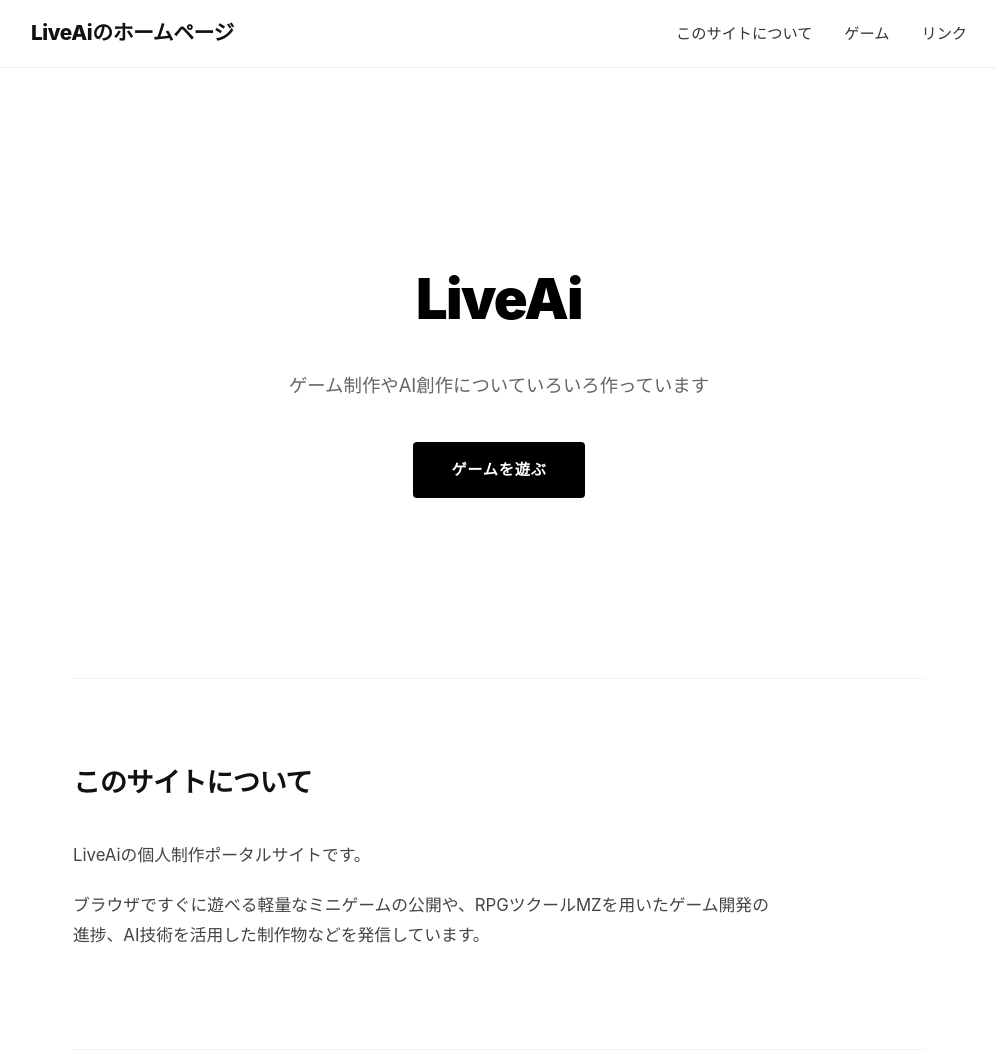
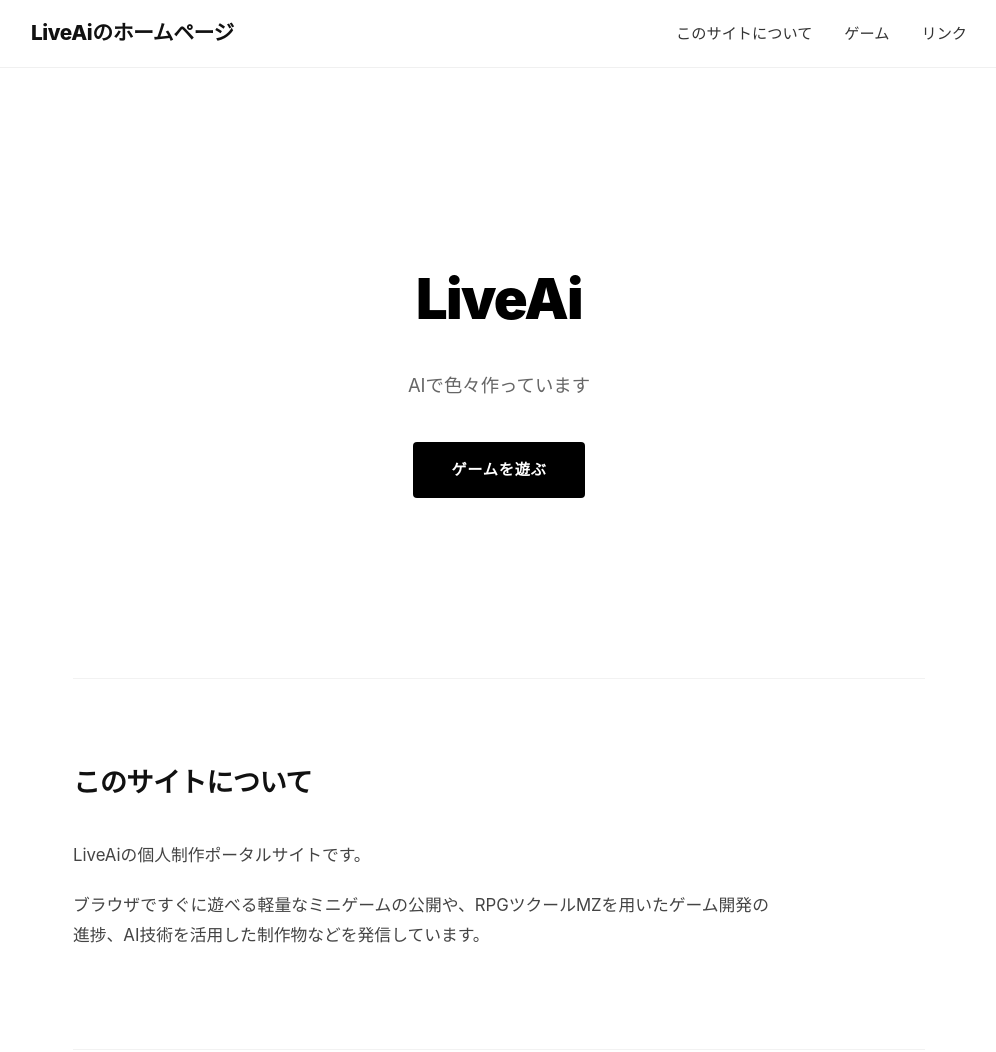
Before and after one commit to LiveAigame/liveai-website, a plain HTML site: page index.html in a window 1280 px wide. Shown: the top 1052 px of the page, without its empty margins (141-1137 px from the left). Drawn offline with Linux system fonts and the light colour scheme.

Commit message:
Update index.html

```diff
--- a/index.html
+++ b/index.html
@@ -259,7 +259,7 @@
     <!-- トップ画面（画像中央部分の再現） -->
     <div class="hero">
       <h1 class="hero-title">LiveAi</h1>
-      <p class="hero-subtitle">ゲーム制作やAI創作についていろいろ作っています</p>
+      <p class="hero-subtitle">AIで色々作っています</p>
       <a href="#game" class="btn-black">ゲームを遊ぶ</a>
     </div>
 
```
